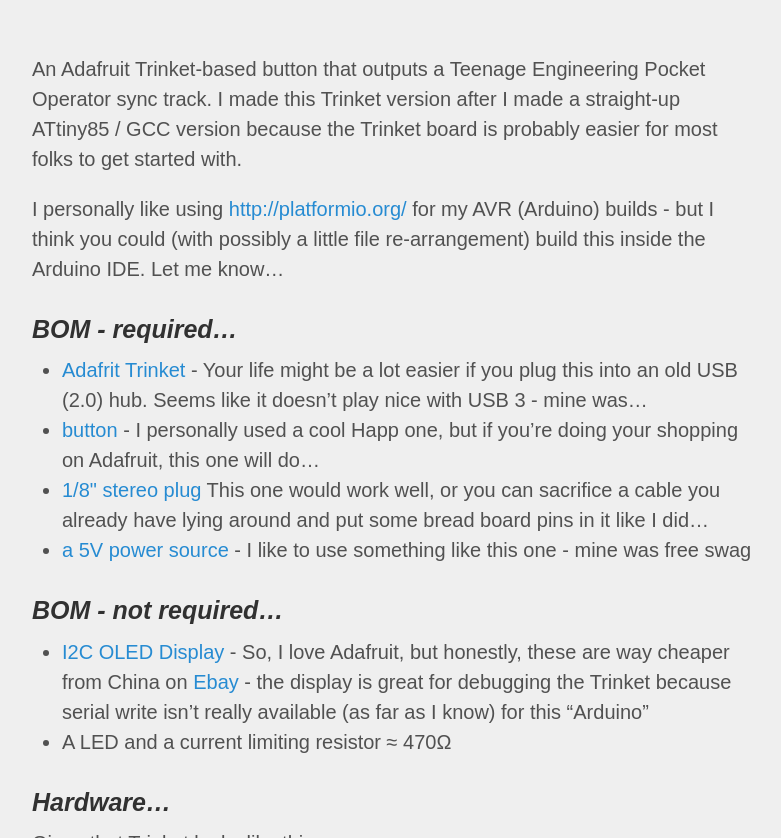
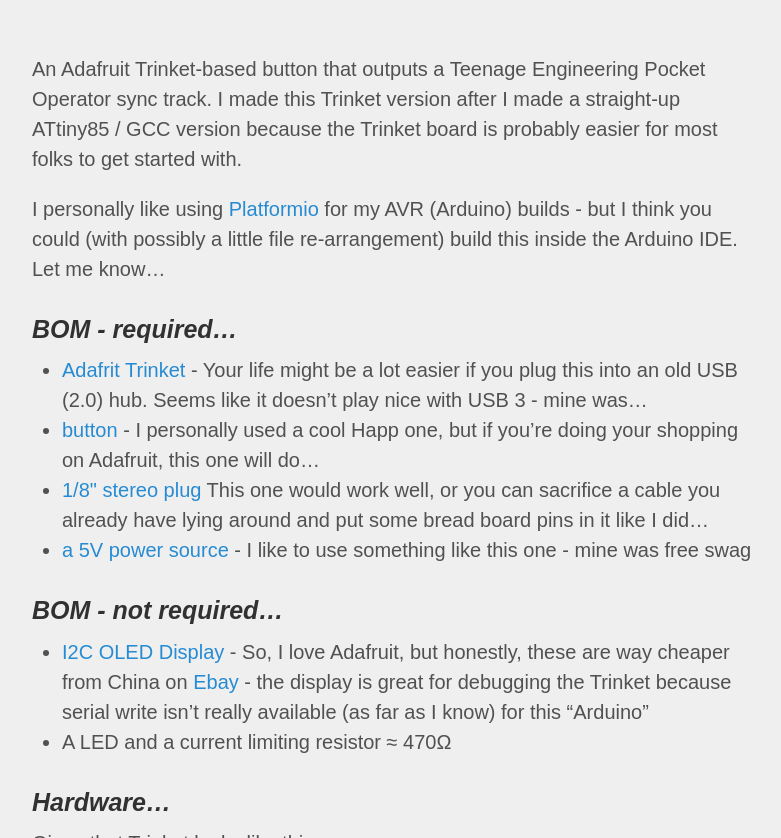
Before and after one commit to funkfinger/jaywiggins, a Jekyll site: the page built from _posts/2017-02-21-adafruit-trinket-based-sync-track-for-teenage-engineering-pocket-operators.md, in a window 1280 px wide and 900 px high, scrolled down 582 px, cut to the strip 62-900 px from the top of the window. Shown: the whole strip, without its empty margins (248-1029 px from the left). Built offline with Jekyll 4.4.1, drawn with Linux system fonts in a browser that asks for light colours; comment, search, counter and statistics services are not loaded; some of the changed lines change nothing that is shown.

Commit message:
new post on t.e. p.o. - small edit 4

```diff
--- a/_posts/2017-02-21-adafruit-trinket-based-sync-track-for-teenage-engineering-pocket-operators.md
+++ b/_posts/2017-02-21-adafruit-trinket-based-sync-track-for-teenage-engineering-pocket-operators.md
@@ -10,7 +10,7 @@
 
 An Adafruit Trinket-based button that outputs a Teenage Engineering Pocket Operator sync track. I made this Trinket version after I made a straight-up ATtiny85 / GCC version because the Trinket board is probably easier for most folks to get started with.
 
-I personally like using [http://platformio.org/](Platformio) for my AVR (Arduino) builds - but I think you could (with possibly a little file re-arrangement) build this inside the Arduino IDE. Let me know...
+I personally like using [Platformio](http://platformio.org/) for my AVR (Arduino) builds - but I think you could (with possibly a little file re-arrangement) build this inside the Arduino IDE. Let me know...
 
 ### BOM - required...
 
```
